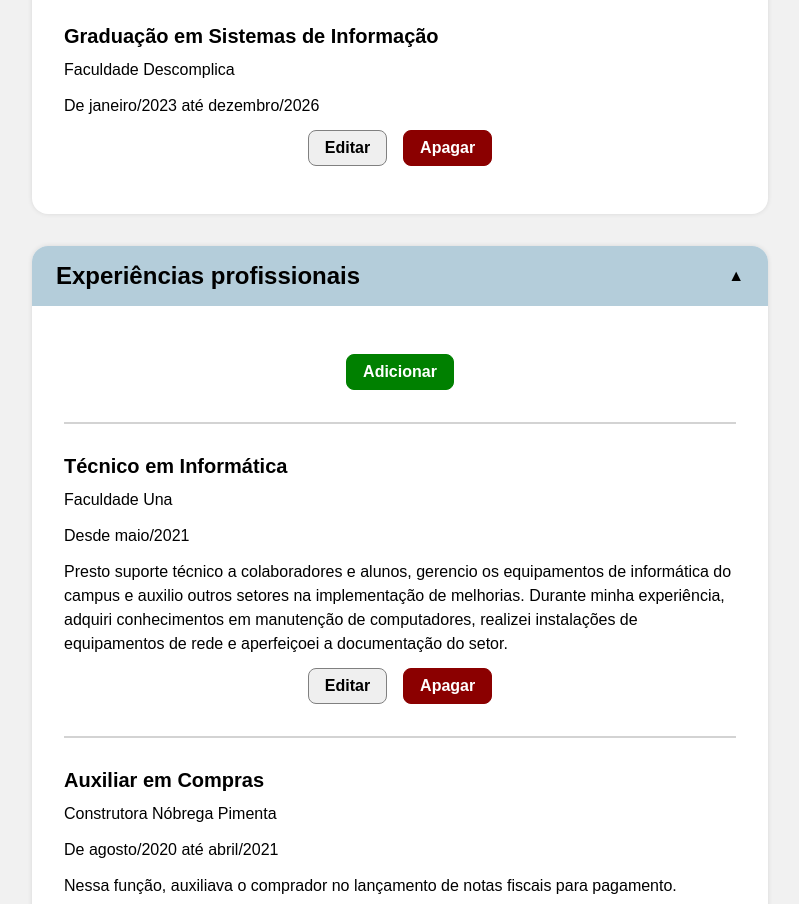
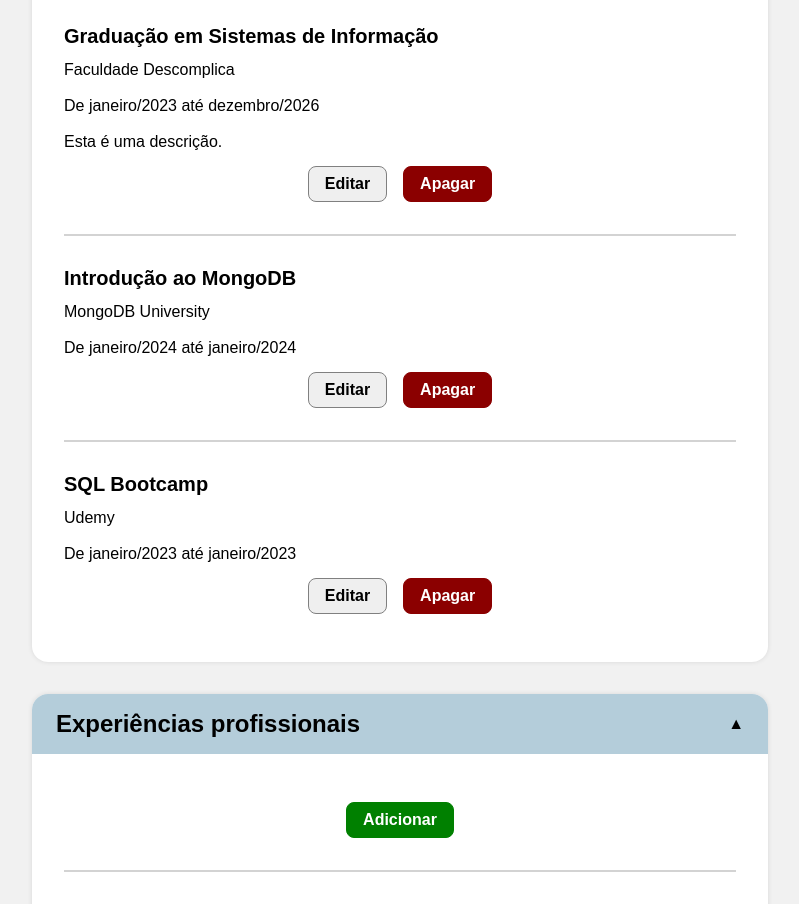
Before and after one commit to Diego-Moreira8/cv-app, a React (Vite) app: page / in a window 1280 px wide. Shown: the part 1880-2784 px from the top of the page, without its empty margins (240-1039 px from the left). Built offline with nearby package versions, Linux system fonts and the light colour scheme.

Commit message:
fix: description list styles

```diff
--- a/src/components/PrintableCV.tsx
+++ b/src/components/PrintableCV.tsx
@@ -88,7 +88,7 @@ function PersonalDataList() {
 function ExperienceList({ experiences }: { experiences: Experience[] }) {
   return (
     <>
-      <dl className={styles.expList}>
+      <dl className={styles.expDl}>
         {experiences.map((exp) => (
           <Fragment key={exp.id}>
             <dt>
--- a/src/cv-reducer/cvTemplates.ts
+++ b/src/cv-reducer/cvTemplates.ts
@@ -100,13 +100,33 @@ const MY_CV: CVData = {
   ],
   academicExps: [
     {
-      id: "4",
+      id: uuid(),
       title: "Graduação em Sistemas de Informação",
       location: "Faculdade Descomplica",
       startMonth: 1,
       startYear: "2023",
       endMonth: 12,
       endYear: "2026",
+      description: "Esta é uma descrição.",
+    },
+    {
+      id: uuid(),
+      title: "Introdução ao MongoDB",
+      location: "MongoDB University",
+      startMonth: 1,
+      startYear: "2024",
+      endMonth: 1,
+      endYear: "2024",
+      description: "",
+    },
+    {
+      id: uuid(),
+      title: "SQL Bootcamp",
+      location: "Udemy",
+      startMonth: 1,
+      startYear: "2023",
+      endMonth: 1,
+      endYear: "2023",
       description: "",
     },
   ],
--- a/src/styles/PrintableCV.module.css
+++ b/src/styles/PrintableCV.module.css
@@ -37,12 +37,14 @@
   columns: 3;
 }
 
-.expList > dt {
-  margin-bottom: 0.25rem;
+.expDl > dt {
+  border-left: 2px solid #1d1d1d;
+  padding: 0.5em 0 0.25em 0.5em;
 }
 
-.expList > dd {
-  padding-left: 1rem;
+.expDl > dd {
+  margin-bottom: 1em;
+  border-left: 2px solid #1d1d1d;
+  padding: 0 0 0.5em 2em;
   line-height: 1.5;
-  margin-bottom: 1em;
 }
```
